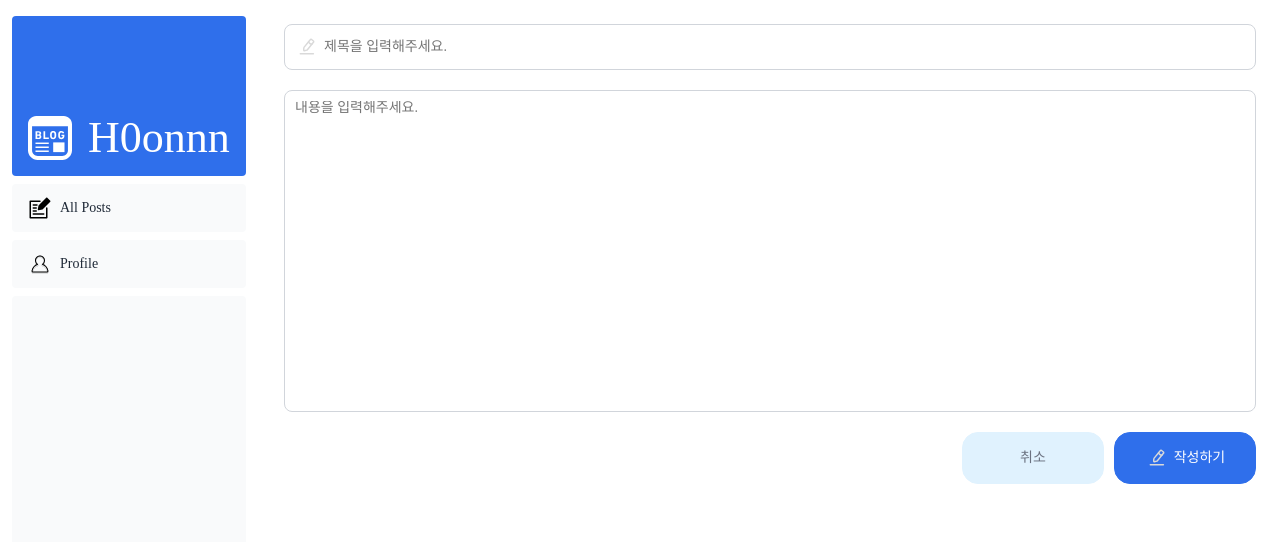
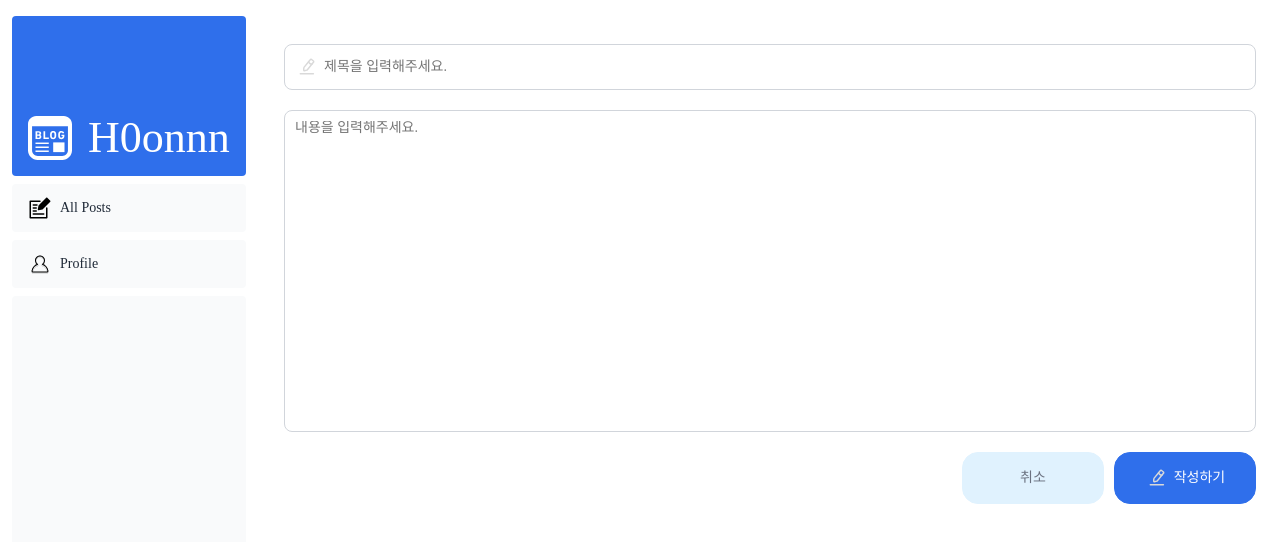
Before and after one commit to H0onnn/react-toy-blog, a React (Create React App) app: page /post/new in a window 1280 px wide. Shown: the top 542 px of the page. Built offline with nearby package versions, Linux system fonts and the light colour scheme.

Commit message:
Design css

```diff
--- a/src/features/post/components/post-write/form/PostForm.tsx
+++ b/src/features/post/components/post-write/form/PostForm.tsx
@@ -34,7 +34,7 @@ export const PostForm = () => {
         handleSubmit();
       }}
     >
-      <Flex direction="column" gap={20}>
+      <Flex direction="column" gap={20} style={{ margin: "2rem 0" }}>
         <Input
           placeholder="제목을 입력해주세요."
           value={title}
--- a/src/shared/components/ui/IconButton.tsx
+++ b/src/shared/components/ui/IconButton.tsx
@@ -6,18 +6,22 @@ import { THEMES } from "@/shared/styles";
 interface Props extends React.ButtonHTMLAttributes<HTMLButtonElement> {
   src: string;
   size?: number;
-  onClick: () => void;
+  onClick?: () => void;
 }
 
 export const IconButton = ({ src, size, onClick, ...props }: Props) => {
   return (
-    <Button onClick={onClick} {...props}>
+    <Button onClick={() => onClick?.()} {...props}>
       <Icon src={src} size={size} />
     </Button>
   );
 };
 
 const Button = styled.button`
+  display: flex;
+  justify-content: center;
+  align-items: center;
+
   width: 5rem;
   height: 5rem;
 
```
